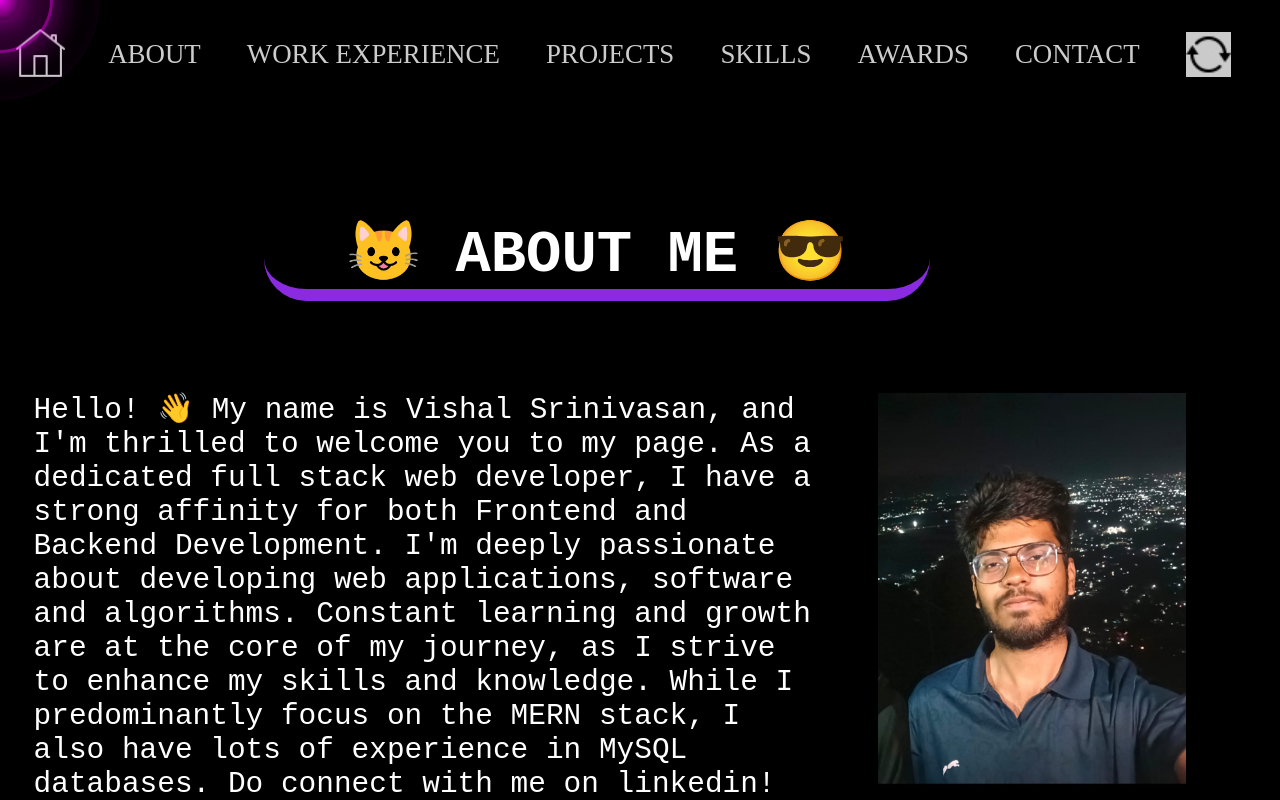
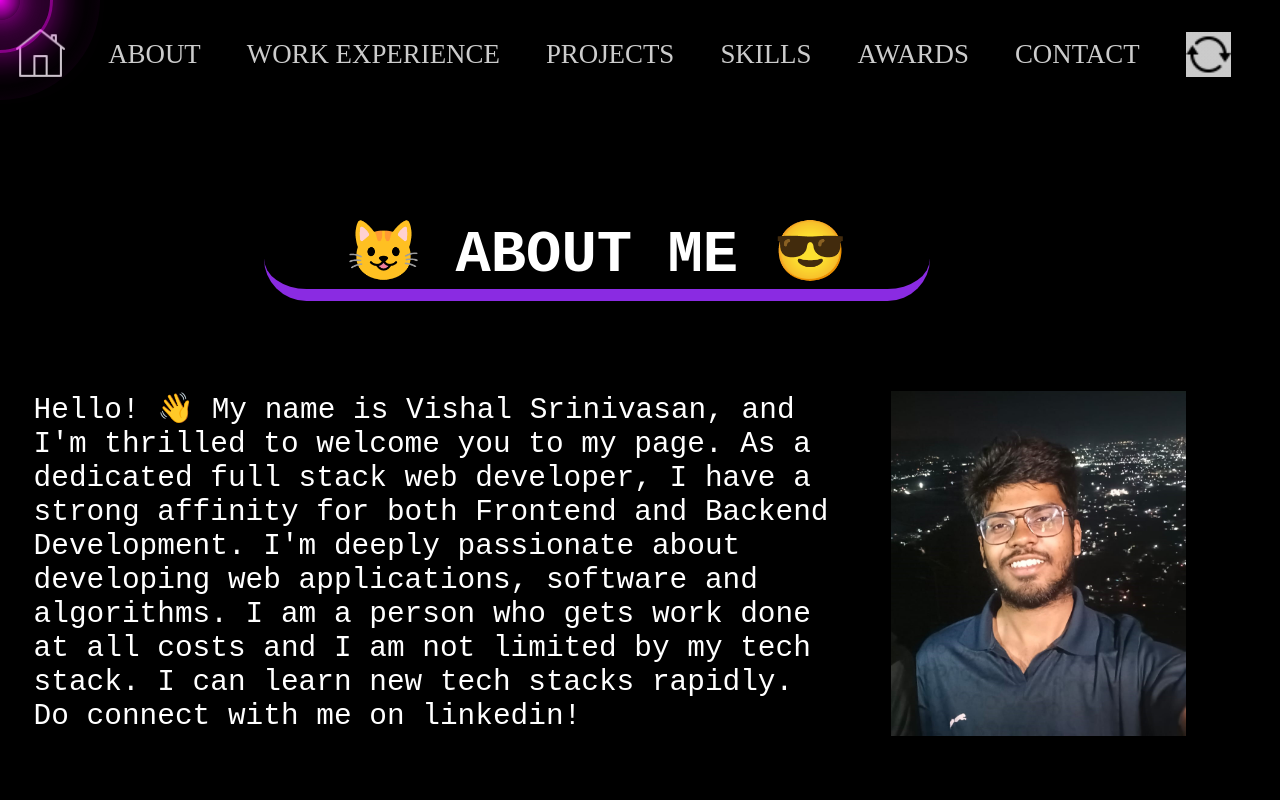
Before and after one commit to fleet2005/Portfolio, a React (Vite) app in the folder Portfolio/: page / in a window 1280 px wide. Shown: the top 800 px of the page. Built offline with nearby package versions, Linux system fonts and the light colour scheme.

Commit message:
Modified About Page

```diff
--- a/Portfolio/src/About.jsx
+++ b/Portfolio/src/About.jsx
@@ -13,8 +13,8 @@ function About()
 
         <div className="container scroll-fade-in" ref={aboutRef} id = "aboutSection">
             <h1 className="scroll-fade-in" ref={titleRef}>😺 ABOUT ME 😎 </h1>
-            <img className="scroll-slide-right" ref={imageRef} src = {Vishal_pic} alt="Profile_Pic" title="VISHAL SRINIVASAN" style={{width:"24vw", float: "right", marginLeft:"4vw", height:"31vw", marginRight:"-20vw"}}></img>
-            <p className="scroll-slide-left" ref={textRef}> Hello! 👋 My name is Vishal Srinivasan, and I'm thrilled to welcome you to my page. As a dedicated full stack web developer, I have a strong affinity for both Frontend and Backend Development. I'm deeply passionate about developing web applications, software and algorithms. Constant learning and growth are at the core of my journey, as I strive to enhance my skills and knowledge. While I predominantly focus on the MERN stack, I also have lots of experience in MySQL databases. Do connect with me on linkedin!</p>
+            <img className="scroll-slide-right" ref={imageRef} src = {Vishal_pic} alt="Profile_Pic" title="VISHAL SRINIVASAN" style={{width:"23vw", float: "right", marginLeft:"4vw", height:"27vw", marginRight:"-20vw"}}></img>
+            <p className="scroll-slide-left" ref={textRef}> Hello! 👋 My name is Vishal Srinivasan, and I'm thrilled to welcome you to my page. As a dedicated full stack web developer, I have a strong affinity for both Frontend and Backend Development. I'm deeply passionate about developing web applications, software and algorithms. I am a person who gets work done at all costs and I am not limited by my tech stack. I can learn new tech stacks rapidly. Do connect with me on linkedin! </p>
         </div>
 
     );
```
Also changed, not shown: Portfolio/src/assets/Vishal_pic.jpeg.
